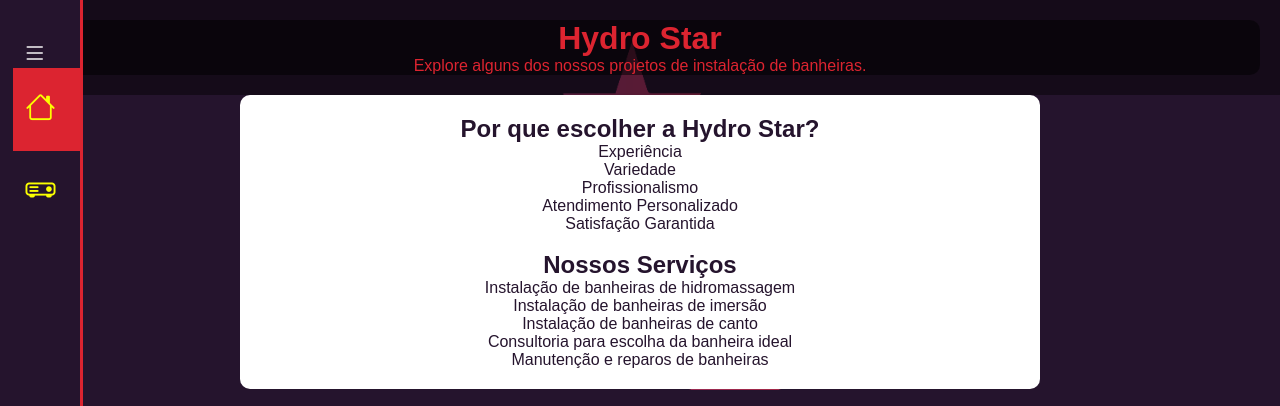
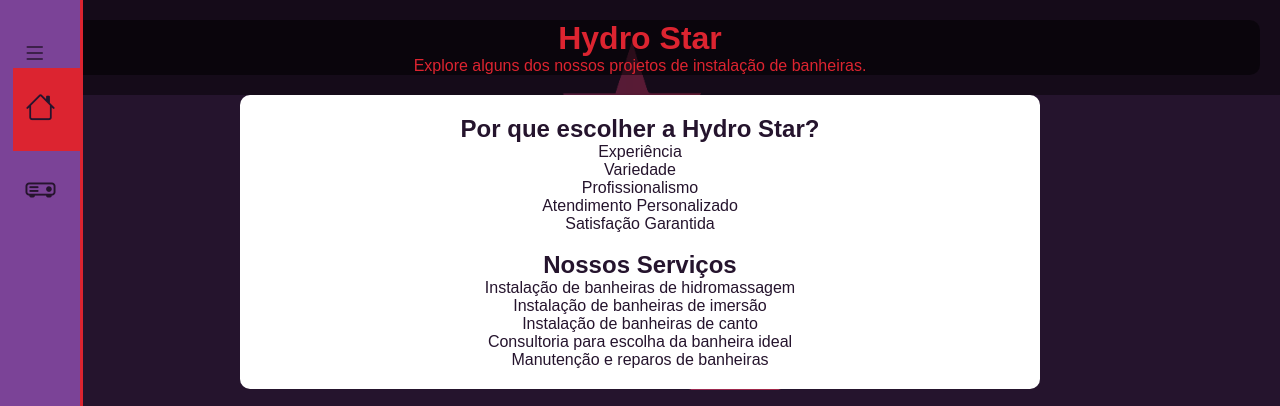
Before and after one commit to hydro-star/HydroStar, a plain HTML site: page index.html in a window 1280 px wide. Shown: the top 406 px of the page. Drawn offline with nearby package versions, Linux system fonts and the light colour scheme; a script that the page names is missing.

Commit message:
Palheta de Cores

```diff
--- a/style.css
+++ b/style.css
@@ -57,7 +57,7 @@ div.img {
 nav.menu-lateral {
   width: 80px;
   height: 100%;
-  background-color: #25142d;
+  background-color: #7b4397;
   padding: 40px 0 40px 1%;
   box-shadow: 3px 0 0 #dc2430;
 
@@ -78,7 +78,7 @@ nav.menu-lateral.expandir{
 }
 
 .btn-expandir > i {
-  color: white;
+  color: #25142d;
   font-size: 24px;
   cursor: pointer;
 }
@@ -101,7 +101,7 @@ ul li.item-menu:hover{
 }
 
 ul li.item-menu a{
-  color:#fbff00;
+  color:#25142d;
   text-decoration:none;
   font-size: 20px;
   padding:20px 4%;
```
